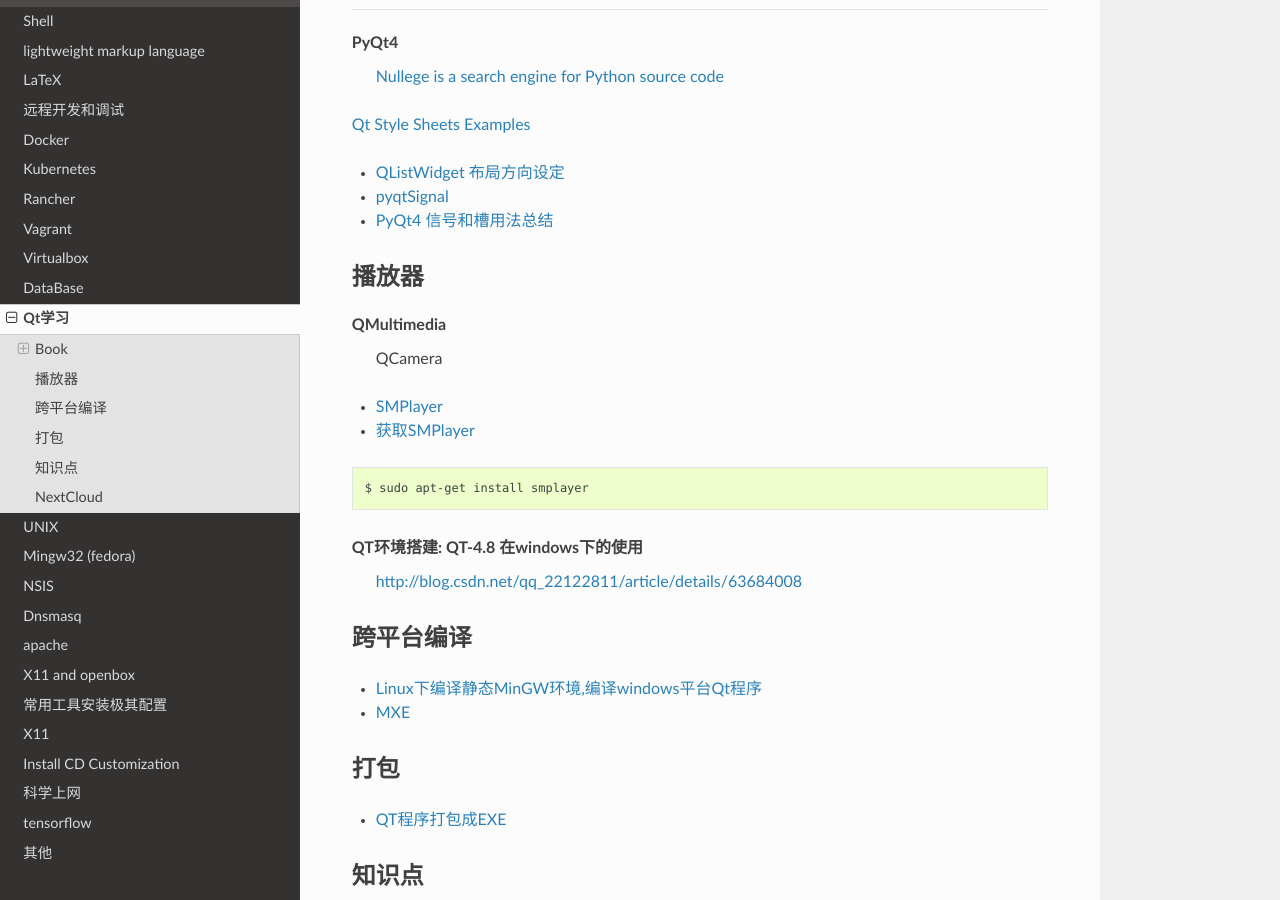
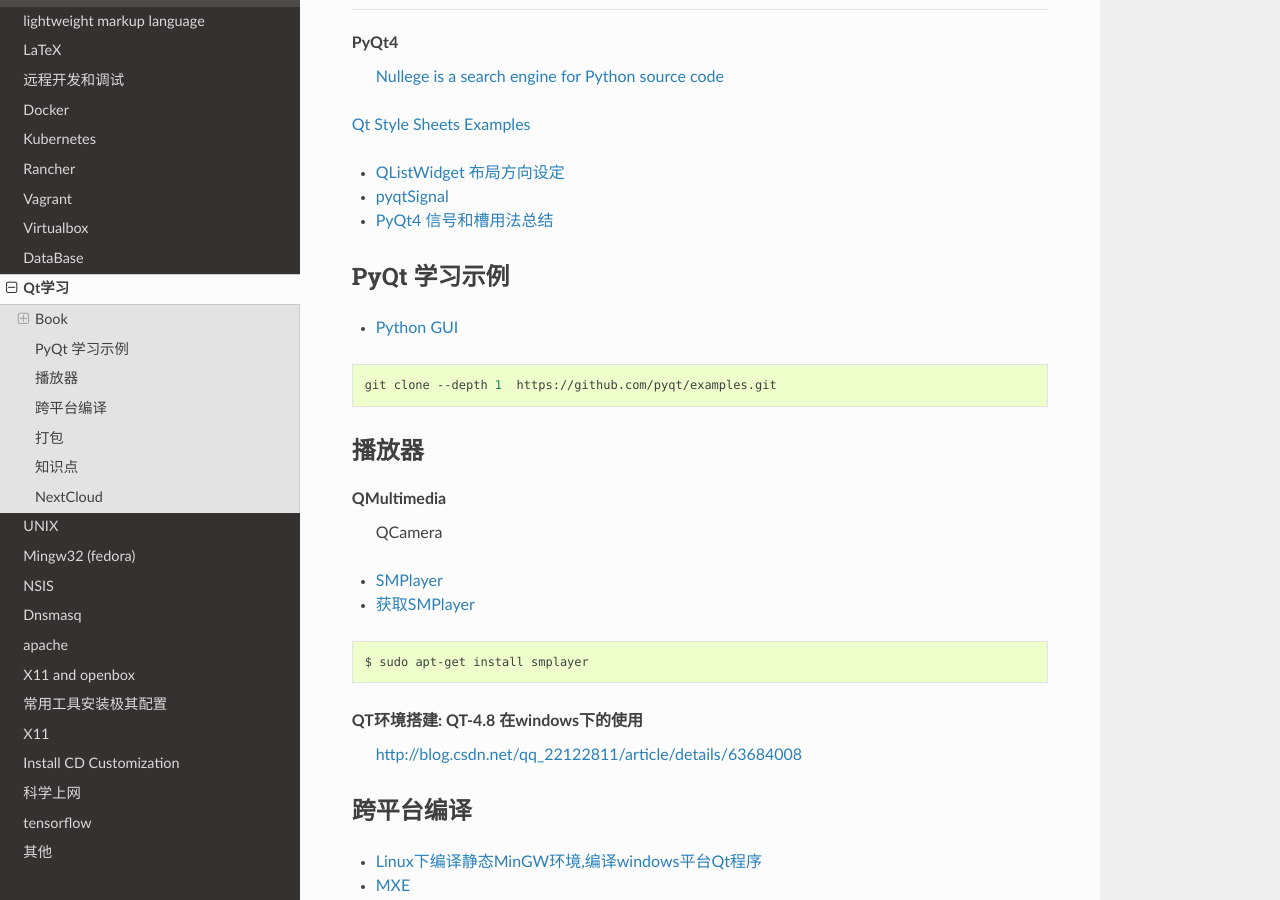
Before and after one commit to my-rds-store/my_space, a Sphinx documentation site: the page built from source/qt/index.rst, in a window 1280 px wide and 900 px high, scrolled down 650 px. Built offline with Sphinx 7.4.7 and the Read the Docs theme 2.0.0, drawn with Linux system fonts in a browser that asks for light colours.

Commit message:
update ...

```diff
--- a/source/python/index.rst
+++ b/source/python/index.rst
@@ -4,7 +4,8 @@
 
 * `Python Code Examples <https://www.programcreek.com/python/>`_
 
-* `python-requests <http://www.python-requests.org/en/master/>`_ * `Python Requests快速入门  <https://blog.csdn.net/iloveyin/article/details/21444613>`_
+* `python-requests <http://www.python-requests.org/en/master/>`_
+    * `Python Requests快速入门  <https://blog.csdn.net/iloveyin/article/details/21444613>`_
 
 * `在Linux中使用Python模拟键盘按键  <https://blog.csdn.net/zhouy1989/article/details/13997507>`_
 
--- a/source/qt/index.rst
+++ b/source/qt/index.rst
@@ -40,6 +40,17 @@
 * `pyqtSignal  <http://pyqt.sourceforge.net/Docs/PyQt4/new_style_signals_slots.html>`_
 
 * `PyQt4 信号和槽用法总结 <http://blog.csdn.net/jxm_csdn/article/details/51628367>`_
+
+
+********************
+PyQt 学习示例
+********************
+
+* `Python GUI  <https://pythonprogramminglanguage.com/pyqt/>`_
+
+.. code-block:: sh
+
+    git clone --depth 1  https://github.com/pyqt/examples.git
 
 
 **********
```
